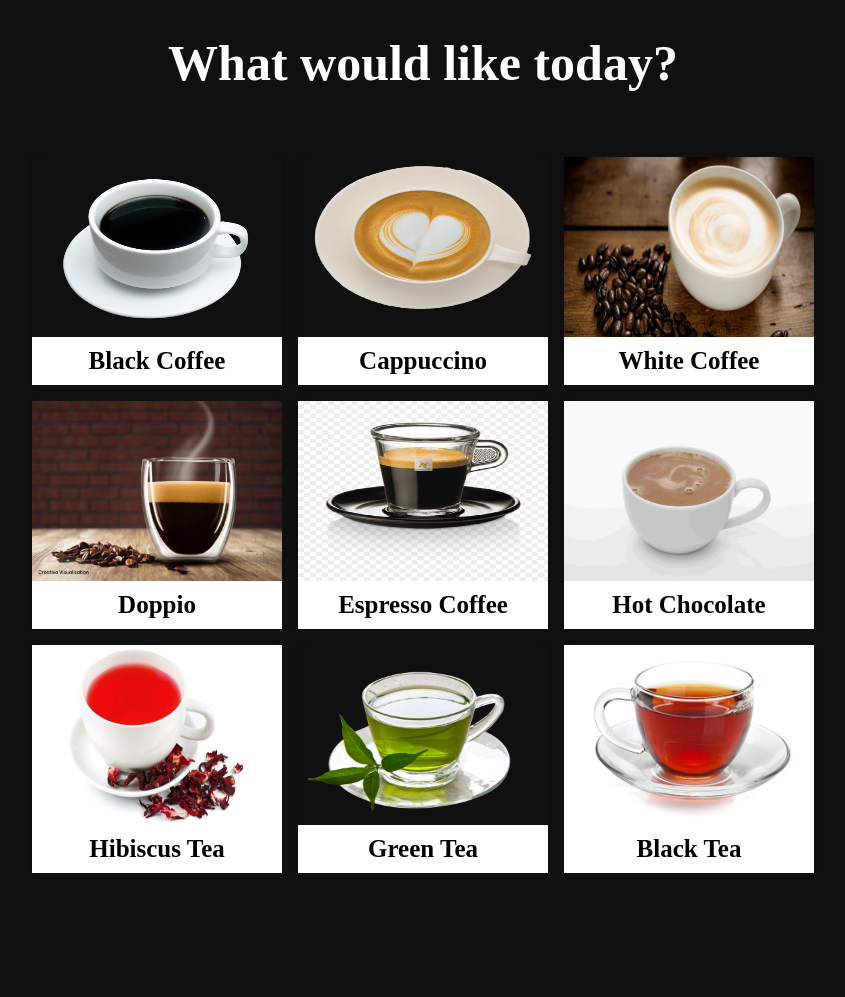
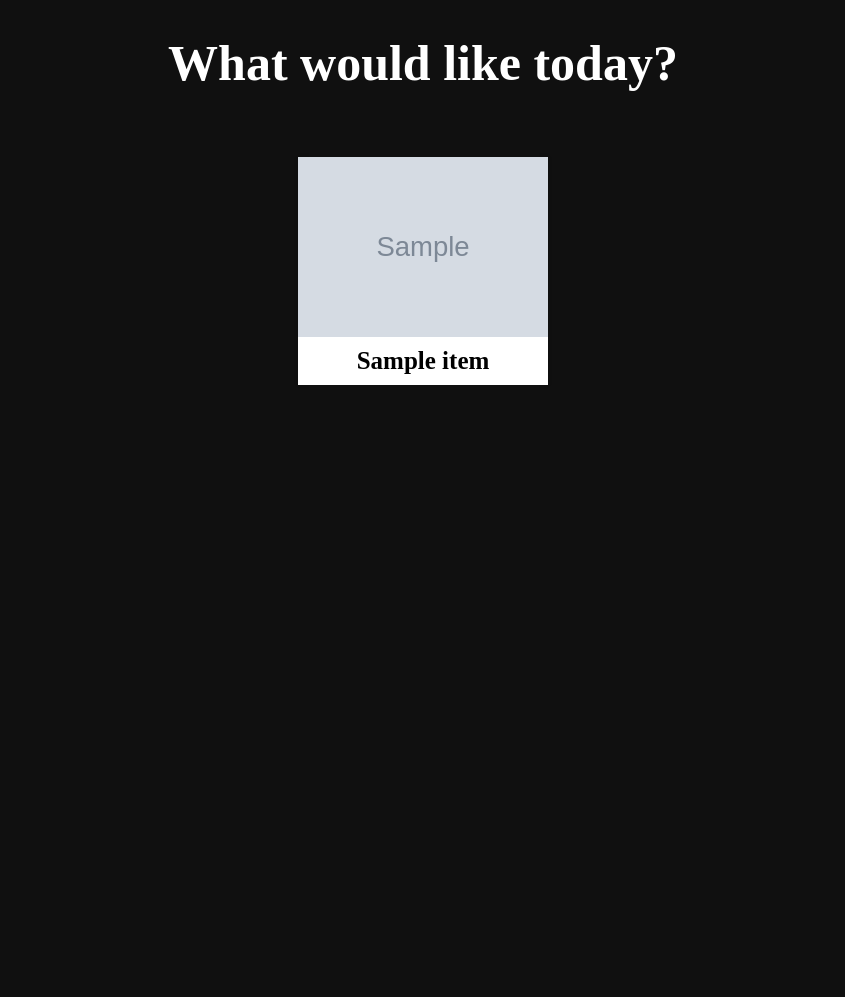
Before and after one commit to EsamSharaf/WebCoffeeMachine, a Django app: page /coffeemachine/ in a window 1280 px wide. Shown: the whole page, without its empty margins (217-1062 px from the left). Run offline with Django 4.2, Linux system fonts and the light colour scheme; tables that the repository leaves empty hold one stand-in row (values such as "Sample post"); grey boxes marked "Sample" are stand-in pictures.

Commit message:
Refactor/homepage (#3)
The view of the home page refactored as Class-based view.

```diff
--- a/WebCoffeeMachine/coffeemachine/templates/coffeemachine/home.html
+++ b/WebCoffeeMachine/coffeemachine/templates/coffeemachine/home.html
@@ -9,79 +9,16 @@
         <h1>What would like today?</h1>
         <div class="wrapper">
             <div class="grid">
-                <div class="grid-item">
-                    <a href={% url 'coffeemachine:detail'  'Black Coffee' %} target="_blank">
-                        <figure>
-                            <img src="{% static 'coffeemachine/images/black-coffee.png' %}" alt="My image">
-                            <figcaption>Black Coffee</figcaption>
-                        </figure>
-                    </a>
-                </div>
-                <div class="grid-item">
-                    <a href={% url 'coffeemachine:detail'  'Cappuccino' %} target="_blank">
-                    <figure>
-                        <img src="{% static 'coffeemachine/images/cappuccino.png' %}" alt="My image">
-                        <figcaption>Cappuccino</figcaption>
-                    </figure>
-                    </a>
-                </div>
-                <div class="grid-item">
-                    <a href={% url 'coffeemachine:detail'  'White Coffee' %} target="_blank">
-                    <figure>
-                        <img src="{% static 'coffeemachine/images/white-coffee.jpg' %}" alt="My image">
-                        <figcaption>White Coffee</figcaption>
-                    </figure>
-                    </a>
-                </div>
-                <div class="grid-item">
-                    <a href={% url 'coffeemachine:detail'  'Doppio' %} target="_blank">
-                    <figure>
-                        <img src="{% static 'coffeemachine/images/doppio.jpg' %}" alt="My image">
-                        <figcaption>Doppio</figcaption>
-                    </figure>
-                    </a>
-                </div>
-                <div class="grid-item">
-                    <a href={% url 'coffeemachine:detail'  'Espresso Coffee' %} target="_blank">
-                    <figure>
-                        <img src="{% static 'coffeemachine/images/espresso-coffee.png' %}" alt="My image">
-                        <figcaption>Espresso Coffee</figcaption>
-                    </figure>
-                    </a>
-                </div>
-                <div class="grid-item">
-                    <a href={% url 'coffeemachine:detail'  'Hot Chocolate' %} target="_blank">
-                    <figure>
-                        <img src="{% static 'coffeemachine/images/hot-chocolate.jpg' %}" alt="My image">
-                        <figcaption>Hot Chocolate</figcaption>
-                    </figure>
-                    </a>
-                </div>
-                <div class="grid-item">
-                    <a href={% url 'coffeemachine:detail'  'Hibiscus Tea' %} target="_blank">
-                    <figure>
-                        <img src="{% static 'coffeemachine/images/hibiscus-tea.jpg' %}" alt="My image">
-                        <figcaption>Hibiscus Tea</figcaption>
-                    </figure>
-                    </a>
-                </div>
-                <div class="grid-item">
-                    <a href={% url 'coffeemachine:detail'  'Green Tea' %} target="_blank">
-                    <figure>
-                        <img src="{% static 'coffeemachine/images/Green-Tea.png' %}" alt="My image">
-                        <figcaption>Green Tea</figcaption>
-                    </figure>
-                    </a>
-                </div>
-                <div class="grid-item">
-                    <a href={% url 'coffeemachine:detail'  'Black Tea' %} target="_blank">
-                    <figure>
-                        <img src="{% static 'coffeemachine/images/black-tea.jpeg' %}" alt="My image">
-                        <figcaption>Black Tea</figcaption>
-                    </figure>
-                    </a>
-                </div>
-
+                {% for item in item_list %}
+                    <div class="grid-item">
+                        <a href={% url 'coffeemachine:detail' item.name %} target="_self">
+                            <figure>
+                                <img src="{% get_static_prefix%}{{item.image}}" alt="Item image">
+                                <figcaption>{{item.name}}</figcaption>
+                            </figure>
+                        </a>
+                    </div>
+                {% endfor %}
             </div>
         </div>
     </body>
--- a/WebCoffeeMachine/coffeemachine/urls.py
+++ b/WebCoffeeMachine/coffeemachine/urls.py
@@ -4,7 +4,7 @@ from . import views
 
 app_name = "coffeemachine"
 urlpatterns = [
-    path("", views.home, name="home"),
+    path("", views.HomeListView.as_view(), name="home"),
     # ex: /coffeemachine/Black Coffee/
     path("<str:name>/", views.detail, name="detail"),
 ]
--- a/WebCoffeeMachine/coffeemachine/views.py
+++ b/WebCoffeeMachine/coffeemachine/views.py
@@ -1,11 +1,11 @@
-from django.shortcuts import render
-
-# Create your views here.
 from django.http import HttpResponse
+from django.views.generic import ListView
+from .models import Item
 
 
-def home(request):
-    return render(request, "coffeemachine/home.html")
+class HomeListView(ListView):
+    model = Item
+    template_name = "coffeemachine/home.html"
 
 
 def detail(request, name):
```
